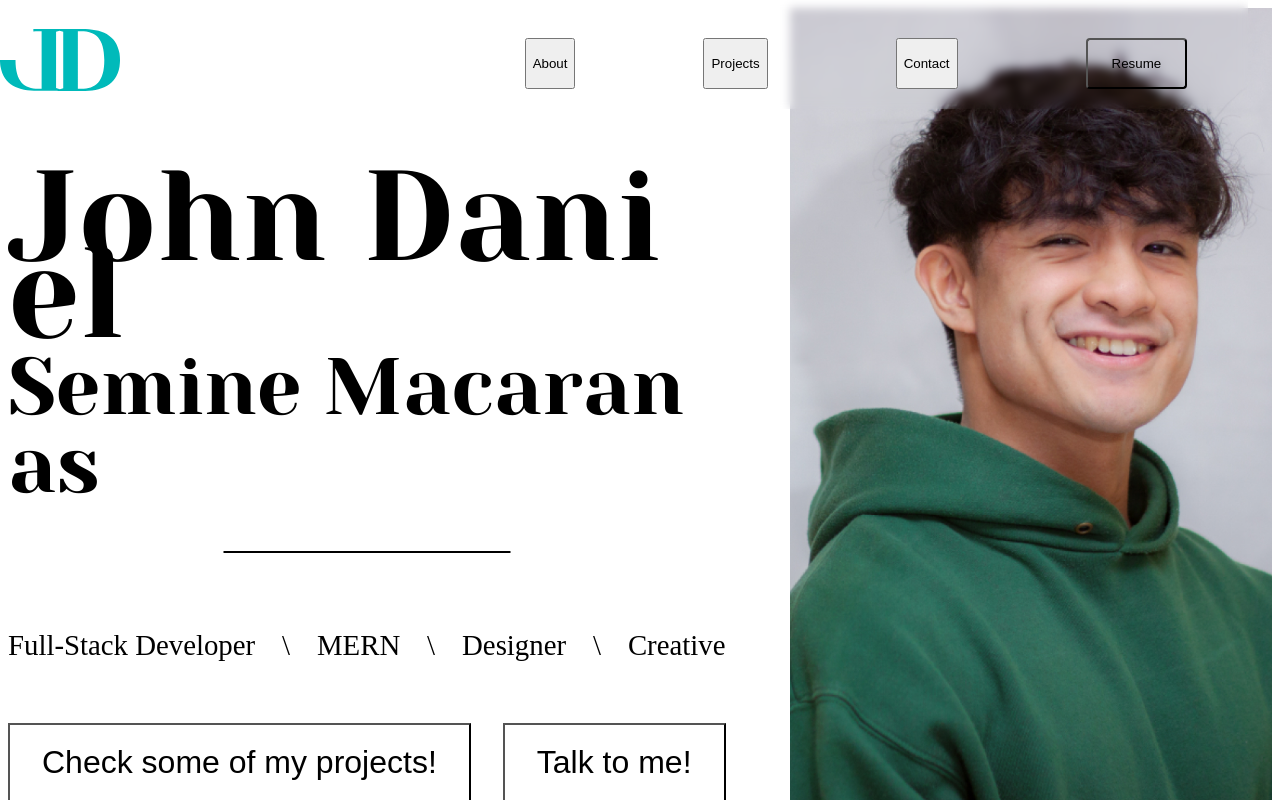
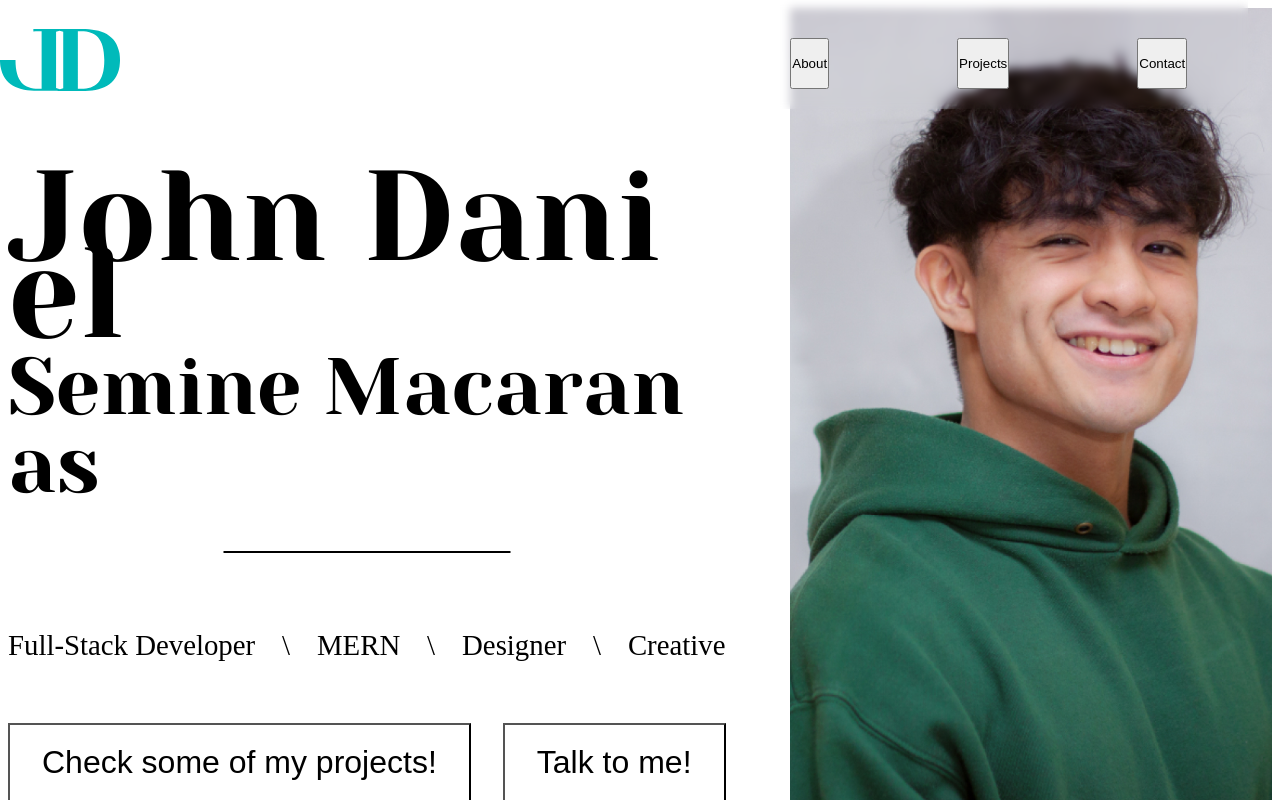
Before and after one commit to John-Kodes/portfolio-v2, a Next.js app: page / in a window 1280 px wide. Shown: the top 800 px of the page. Built offline with nearby package versions, Linux system fonts and the light colour scheme.

Commit message:
Resume btn removed

```diff
--- a/components/Nav.js
+++ b/components/Nav.js
@@ -6,8 +6,6 @@ import Logo from "@/icons/portfolioLogo.svg";
 import styles from "@/styles/Nav.module.scss";
 // Util
 import { scrollToHandler } from "@/utils";
-
-// TODO: Make hamburger for mobile
 
 const Nav = ({ inView }) => {
   // page Y position
@@ -83,7 +81,6 @@ const Nav = ({ inView }) => {
           >
             Contact
           </button>
-          <button className={styles.resume}>Resume</button>
         </div>
         {/* MOBILE HAMBURGER NAV */}
         <div
@@ -118,7 +115,6 @@ const Nav = ({ inView }) => {
         >
           Contact
         </li>
-        <li className={styles.pageResume}>Resume</li>
       </ul>
       <div
         className={`${styles.overlay} ${!isActive && styles.overlayHidden}`}
--- a/styles/Nav.module.scss
+++ b/styles/Nav.module.scss
@@ -59,7 +59,7 @@
 
   color: var(--primaryColor300);
 
-  background-color: rgba(255, 255, 255, 0.9);
+  background-color: var(--navWhite);
   padding: 1.2rem 3.8rem;
   border-radius: 0 0 2.7rem 2.7rem;
   box-shadow: 0 4px 2rem var(--boxShadowColor200);
@@ -86,6 +86,7 @@
 }
 
 .link {
+  padding: 1rem 0;
   @media (hover: hover) {
     transition: all 0.25s;
 
--- a/styles/globals.scss
+++ b/styles/globals.scss
@@ -15,6 +15,7 @@
   --white200: #f6f7f9;
   --white300: #e7ecf4;
   --white400: #d8dff0;
+  --navWhite: rgba(255, 255, 255, 0.9);
 
   // DARKS
   --dark100: #17204b;
@@ -35,7 +36,7 @@
   // PAGE PADDING
   --pagePadding100: 4rem;
 
-  // // DARK MODE_____
+  // // DARK MODE_____ [wip]
   // // PRIMARY COLOR
   // --primaryColor90: #76e6c4;
   // --primaryColor100: #4eccb5;
@@ -47,6 +48,7 @@
   // --white200: hsl(209, 100%, 9%);
   // --white300: #e7ecf4;
   // --white400: #d8dff0;
+  // --navWhite: hsl(209, 100%, 12%, 0.85);
 
   // // DARKS
   // --dark100: #d0d4e7;
```
Also changed, not shown: 1 other file (tests, documents, lock files or other folders).
